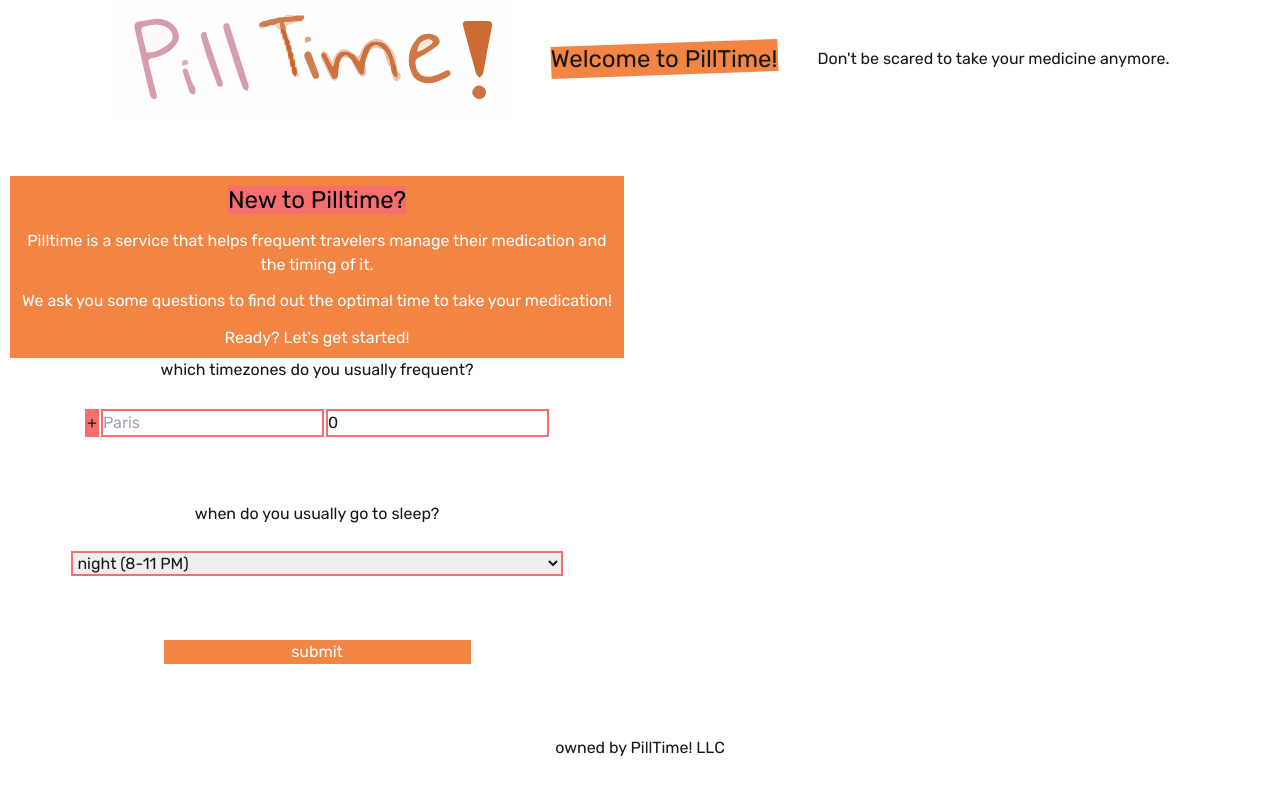
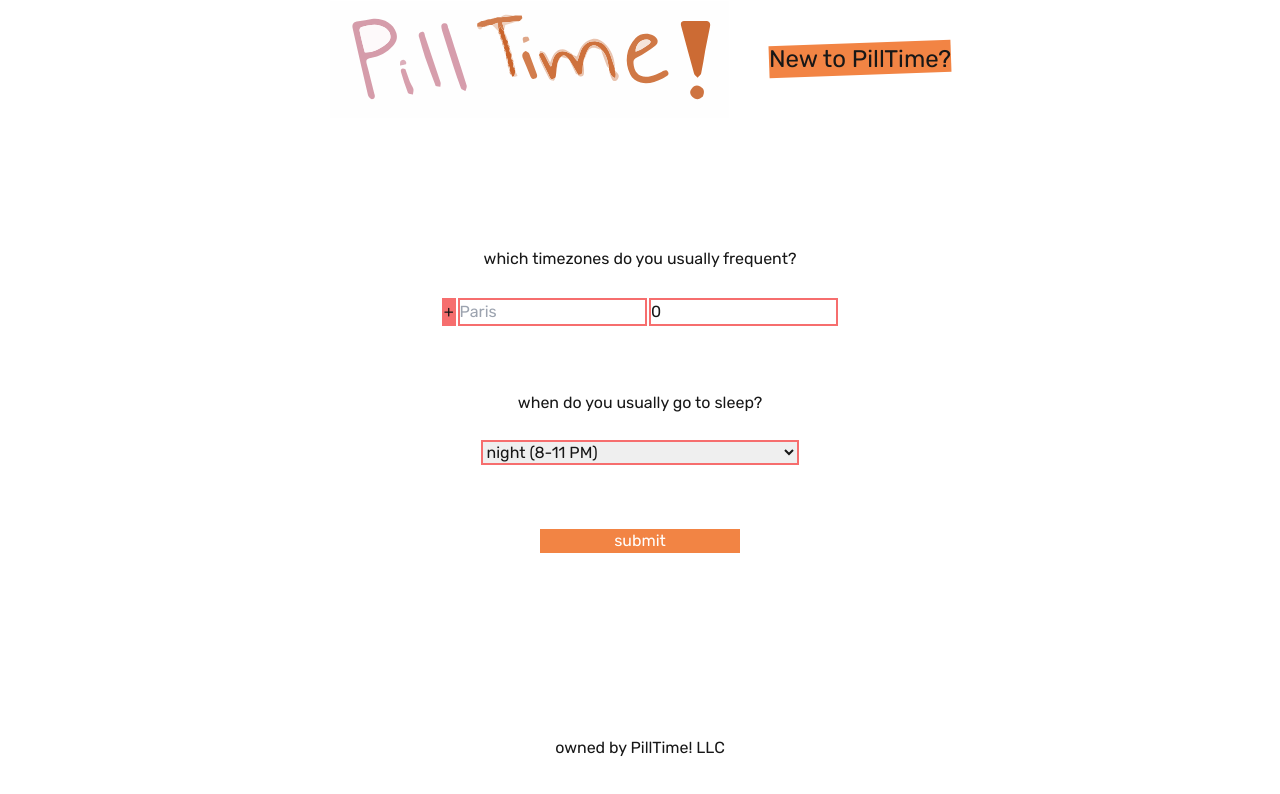
Before and after one commit to laurasfelix/pilltime, a Next.js app: page / in a window 1280 px wide. Shown: the top 794 px of the page. Built offline with nearby package versions, Linux system fonts and the light colour scheme.

Commit message:
made it prettier

```diff
--- a/pages/index.tsx
+++ b/pages/index.tsx
@@ -6,6 +6,13 @@ import { Timezone } from "@/types/timezone";
 
 export default function Home() {
   const [submitted, setSubmitted] = useState(false);
+  const [clicked, setClicked] = useState(false);
+
+  const handleNewClick = () =>{
+
+    setClicked(!clicked);
+
+  };
 
 
   const [questionnaireData, setQuestionnaireData] = useState<{
@@ -32,22 +39,33 @@ export default function Home() {
             <Image src="/pilltime.svg" alt="pill time! written, logo of the website" width={400} height={400} />
           </div>
 
-      <div className="welcome hover:text-red-200 text-2xl">
-          Welcome to PillTime!
+
+          {!submitted && <div className="welcome hover:text-red-200 text-2xl">
+              <button onClick={handleNewClick}> New to PillTime? </button>
+          </div>}
+
         </div>
 
-      <div className="under-welcome">
-        Don&apos;t be scared to take your medicine anymore.
+        {!submitted &&
+          <div className="questions">
+
+            <div>
 
             </div>
+
+            <div>
+
+              <Questionnaire onDataChange={handleDataChange} onSubmit={handleSubmit}/>
+
             </div>
 
-        {!submitted && <div className="questions">
 
-          <div className="first-half">
+          <div>
+
+            {clicked &&
           <div className="introduction">
             <div className="question-text">
-              <span className="first-text text-2xl"> New to Pilltime?  </span>
+              <span className="first-text text-2xl"> Welcome to Pilltime!  </span>
             </div>
             <div className="question-text">
               Pilltime is a service that helps frequent travelers manage their medication and the timing of it.
@@ -61,20 +79,11 @@ export default function Home() {
               Ready? Let&apos;s get started!
             </div>
           </div>
-
-          <div>
-
-          <Questionnaire onDataChange={handleDataChange} onSubmit={handleSubmit}/>
+          }
 
           </div>
 
-          </div>
 
-          <div>
-
-
-
-          </div>
 
           </div>}
 
@@ -89,6 +98,8 @@ export default function Home() {
         </div> }
 
 
+
+
         <div className="page-end">
           owned by PillTime! LLC
         </div>
--- a/styles/globals.css
+++ b/styles/globals.css
@@ -157,9 +157,14 @@ body,html {
 
 .questions{
   display:grid;
-  grid-template-columns: 1fr 1fr;
+  grid-template-columns: 1fr 1fr 1fr;
   gap: 1vw 4vh;
   padding: 0 10px 0 10px;
+  align-items: center;
+  justify-content: center;
+  text-align: center;
+  width: 100vw;
+  height: 100vh;
 
 }
 .introduction{
@@ -170,6 +175,10 @@ body,html {
   gap: 1vw 1vh;
   background-color: #f28444;
   color: white;
+  width: 50%;
+  transform: translateX(+25%);
+  transform: translateY(-25%);
+
 }
 
 .pilltime:hover{
```
Lines whose indentation alone changed are shown as unchanged.
